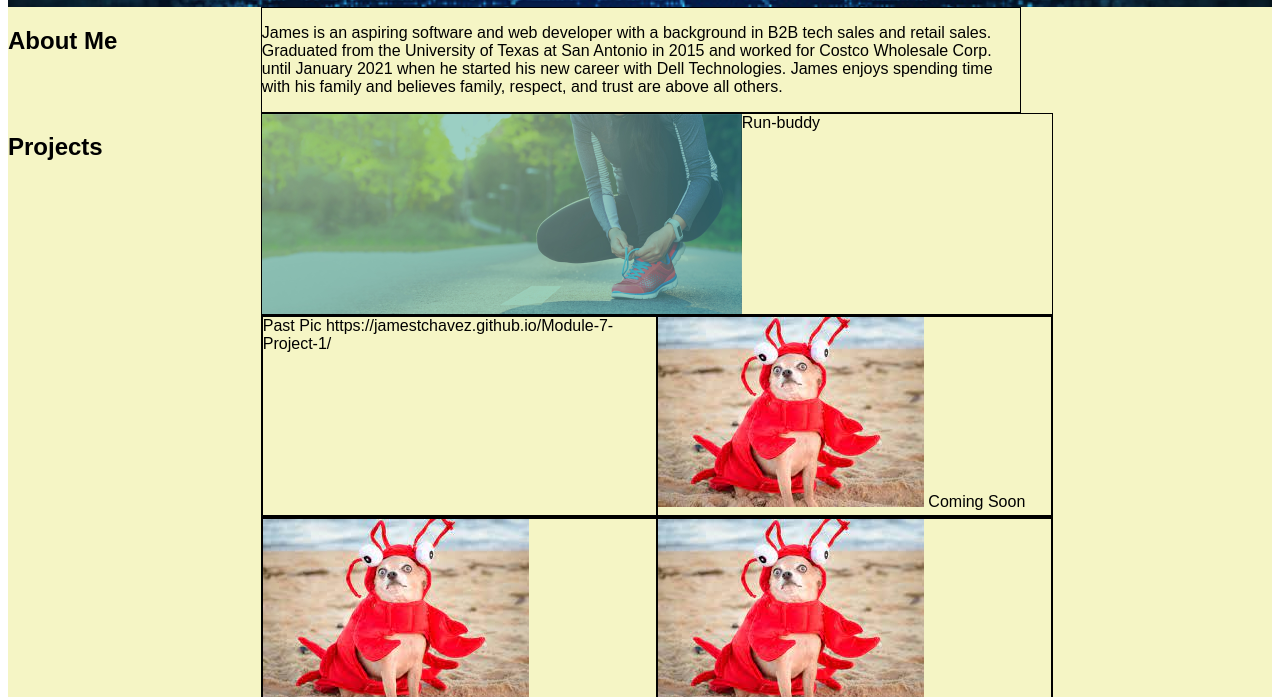
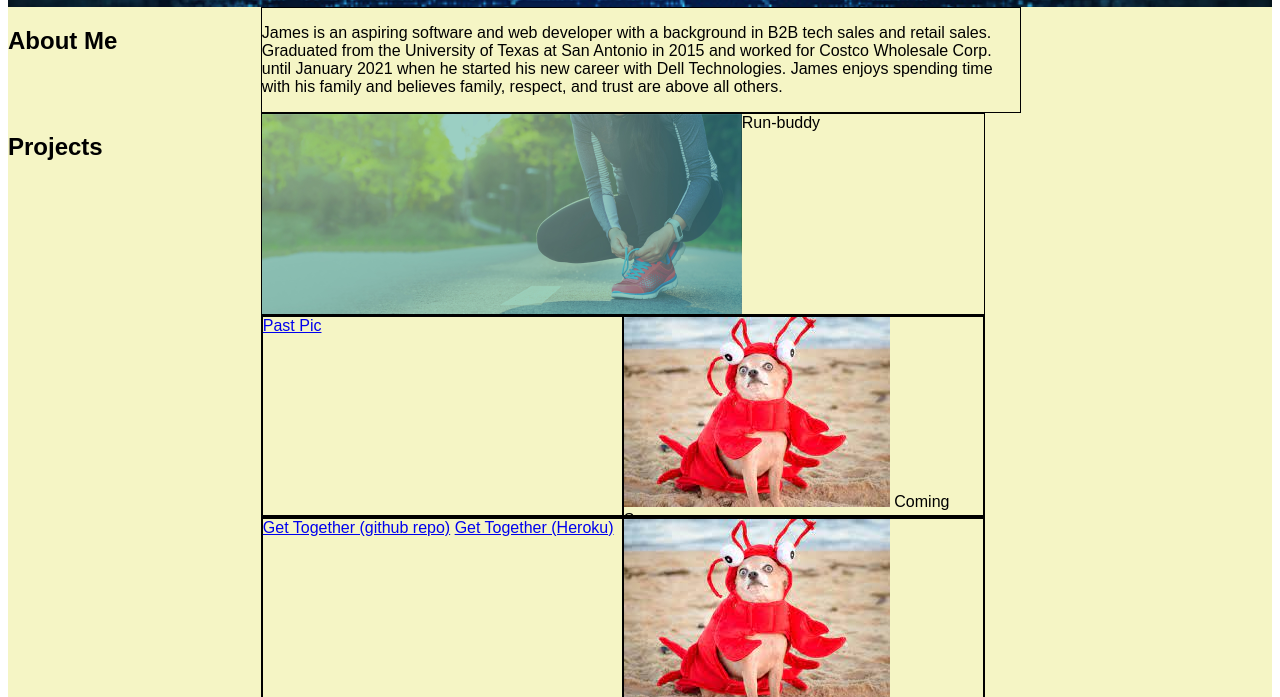
Before and after one commit to jamestchavez/mod2chall2, a plain HTML site: page index.html in a window 1280 px wide. Shown: the part 255-952 px from the top of the page. Drawn offline with Linux system fonts and the light colour scheme.

Commit message:
adding in project 2

```diff
--- a/index.html
+++ b/index.html
@@ -65,8 +65,8 @@
                     <div class="row">
                         <div class="left">
 
-                            <a href= "https://jamestchavez.github.io/Module-7-Project-1/"></a>
-                            Past Pic https://jamestchavez.github.io/Module-7-Project-1/ </div>
+                            <a href= "https://jamestchavez.github.io/Module-7-Project-1/"> Past Pic</a>
+                        </div>
 
                         <div class="right">
                             <img src="./assets/images/goofy dog.jpg" alt="dog in crab suit"/>
@@ -75,8 +75,10 @@
                     </div>
 
                     <div class="row">
-                        <div class="left"><img src="./assets/images/goofy dog.jpg" alt="dog in crab suit"/>
-                            Coming Soon </div>
+                        <div class="left">
+                            <a href = "https://github.com/MichaelS32/get-together"> Get Together (github repo)</a>
+                            <a href = "https://get-together-321.herokuapp.com/"> Get Together (Heroku)</a>
+                        </div>
                         <div class="right"><img src="./assets/images/goofy dog.jpg" alt="dog in crab suit"/>
                             Coming Soon </div>
                     </div>
@@ -109,7 +111,7 @@
                     </ul>
                 </div>
             </section>
-            <section id="resume">
+            <section id="Resume">
                 <div class="title">
                     <h2>
                         Resume
```
